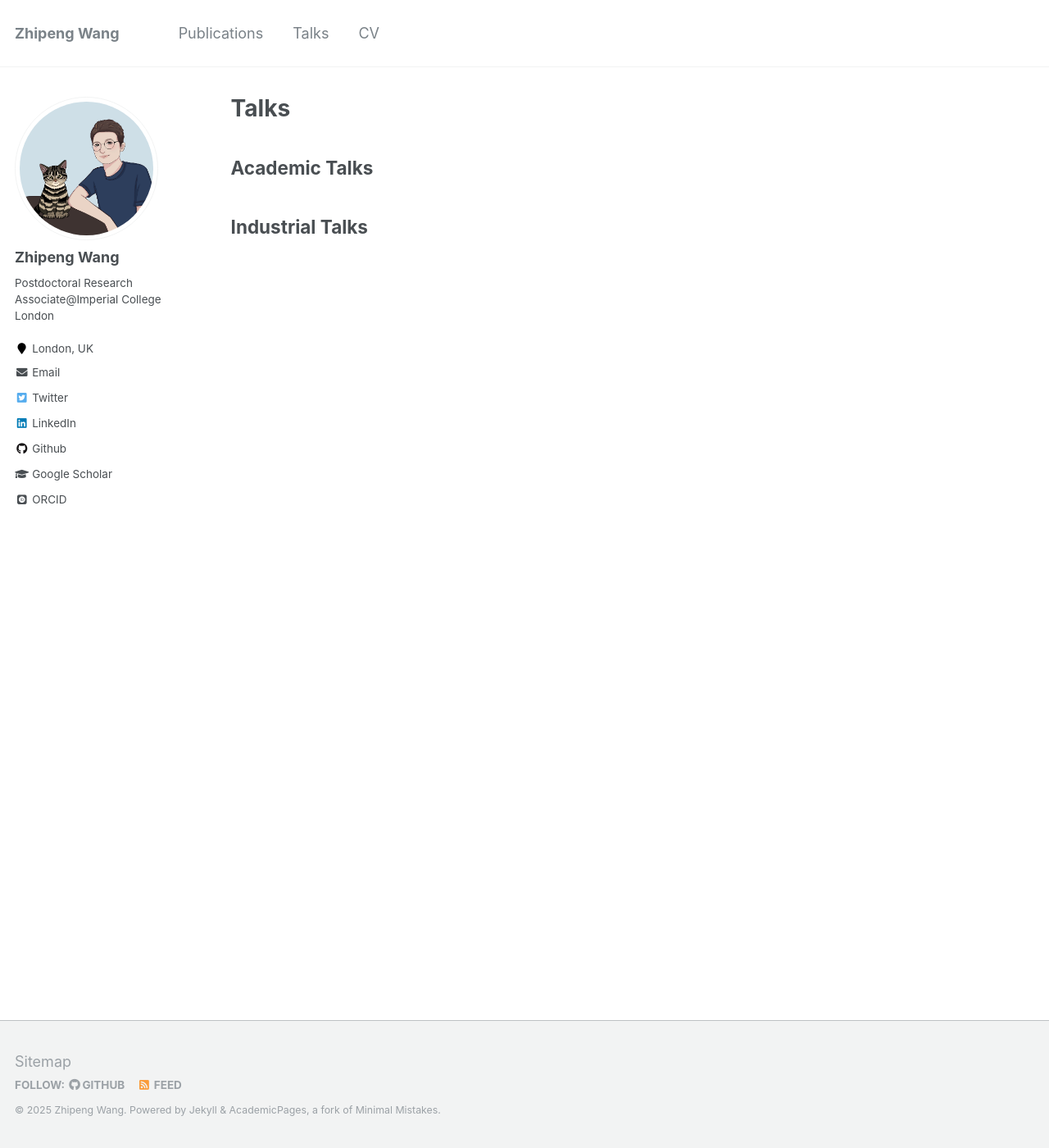
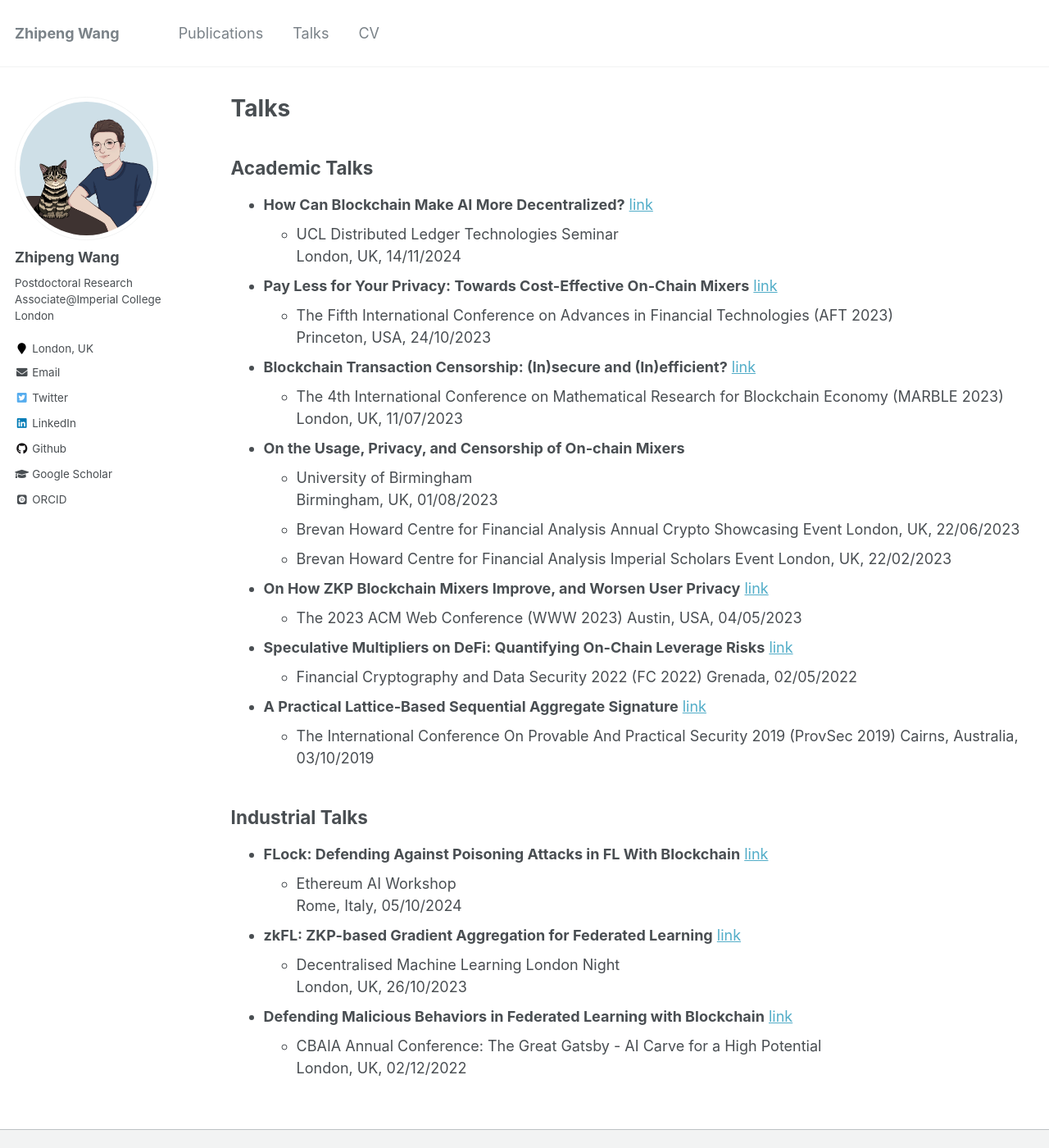
Before and after one commit to WZP321/profile, a Jekyll site: the page built from _pages/talks.md, in a window 1280 px wide and 1400 px high. Shown: the whole window at 82% size. Built offline with Jekyll 4.4.1, drawn with Linux system fonts in a browser that asks for light colours; some web fonts are replaced.

Commit message:
update talks

```diff
--- a/_pages/talks.md
+++ b/_pages/talks.md
@@ -6,6 +6,54 @@ author_profile: true
 ---
 
 ## Academic Talks
+* **How Can Blockchain Make AI More Decentralized?** [link](https://www.exp.science/media/dlt-seminar-series-when-blockchain-meets-ai)
+  + UCL Distributed Ledger Technologies Seminar
+    London, UK, 14/11/2024
+
+
+* **Pay Less for Your Privacy: Towards Cost-Effective On-Chain Mixers** [link](https://aftconf.github.io/aft23/program.html)
+  + The Fifth International Conference on Advances in Financial Technologies (AFT 2023)
+    Princeton, USA, 24/10/2023
+
+* **Blockchain Transaction Censorship: (In)secure and (In)efficient?** [link](https://www.marble-conference.org/marble2023)
+  + The 4th International Conference on Mathematical Research for Blockchain Economy (MARBLE 2023)
+    London, UK, 11/07/2023
+
+* **On the Usage, Privacy, and Censorship of On-chain Mixers**
+  + University of Birmingham
+    Birmingham, UK, 01/08/2023
+  + Brevan Howard Centre for Financial Analysis Annual Crypto Showcasing Event
+    London, UK, 22/06/2023
+  + Brevan Howard Centre for Financial Analysis Imperial Scholars Event
+    London, UK, 22/02/2023
+
+
+* **On How ZKP Blockchain Mixers Improve, and Worsen User Privacy** [link](https://www2023.thewebconf.org/program/detailed-program/)
+  + The 2023 ACM Web Conference (WWW 2023)
+    Austin, USA, 04/05/2023
+
+
+* **Speculative Multipliers on DeFi: Quantifying On-Chain Leverage Risks** [link](https://fc22.ifca.ai/program.html)
+  + Financial Cryptography and Data Security 2022 (FC 2022)
+    Grenada, 02/05/2022
+
+
+* **A Practical Lattice-Based Sequential Aggregate Signature** [link](https://www.monash.edu/provsec2019)
+  + The International Conference On Provable And Practical Security 2019 (ProvSec 2019)
+    Cairns, Australia, 03/10/2019
 
 
 ## Industrial Talks
+
+* **FLock: Defending Against Poisoning Attacks in FL With Blockchain** [link](https://lu.ma/rjvl2bhj)
+  + Ethereum AI Workshop
+    Rome, Italy, 05/10/2024
+
+
+* **zkFL: ZKP-based Gradient Aggregation for Federated Learning** [link](https://lu.ma/tf2ukj0e)
+  + Decentralised Machine Learning London Night
+    London, UK, 26/10/2023
+
+* **Defending Malicious Behaviors in Federated Learning with Blockchain** [link](https://www.cbaia.org.uk/en/2023/02/16/cbaia-annual-conference-2/)
+  + CBAIA Annual Conference: The Great Gatsby - AI Carve for a High Potential
+    London, UK, 02/12/2022
```
